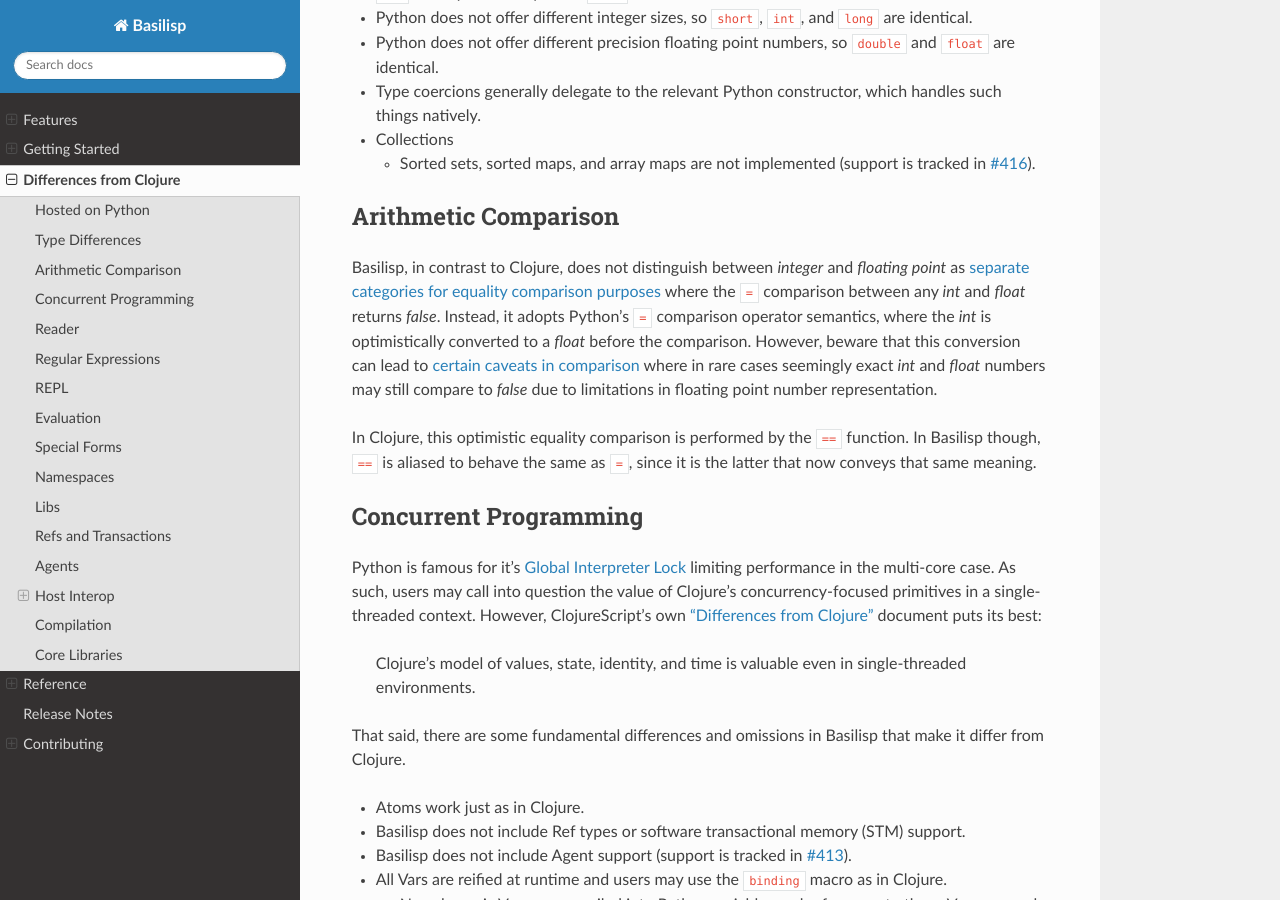
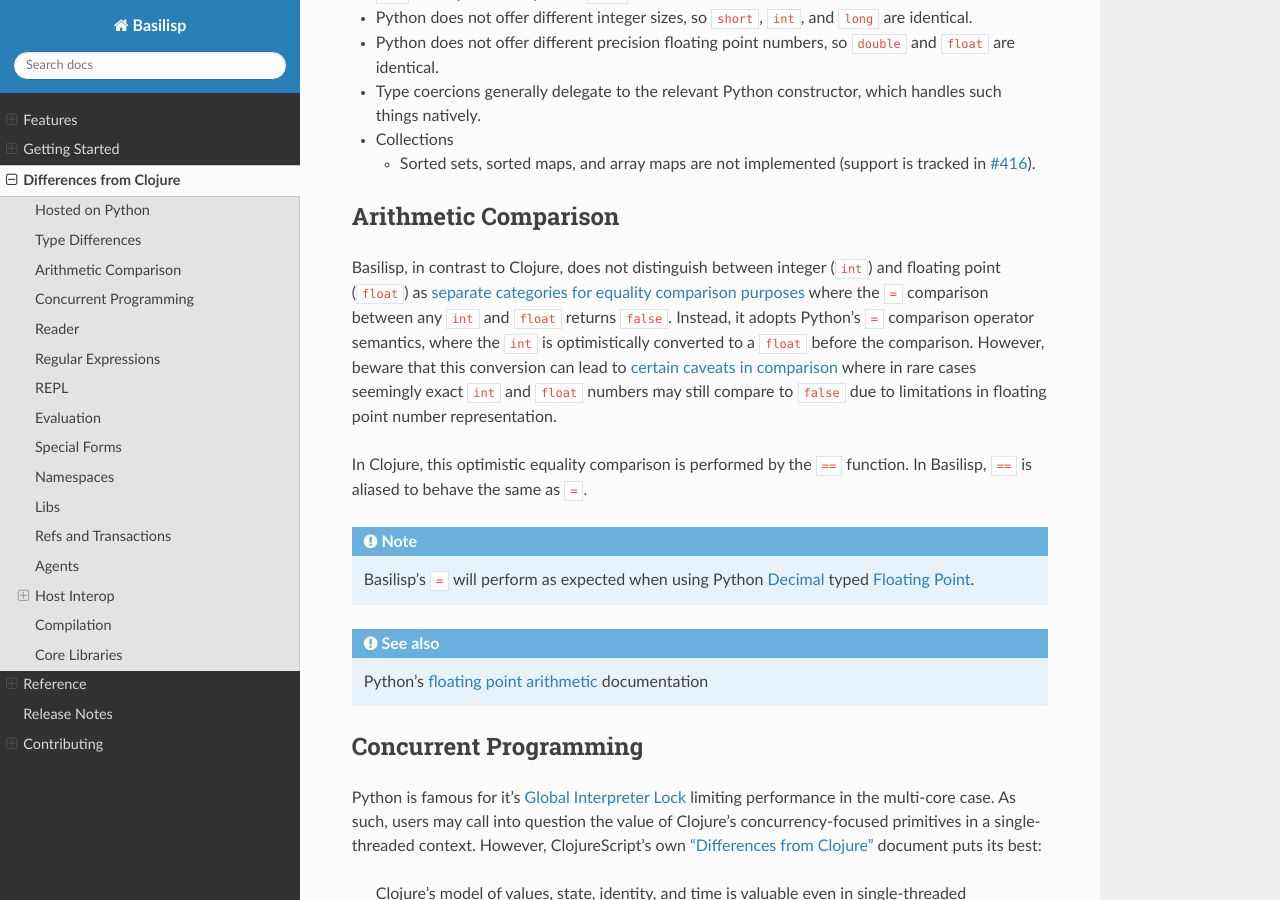
Before and after one commit to basilisp-lang/basilisp, a Sphinx documentation site: the page built from docs/differencesfromclojure.rst, in a window 1280 px wide and 900 px high, scrolled down 651 px. Built offline with Sphinx 7.4.7 and the Read the Docs theme 2.0.0, drawn with Linux system fonts in a browser that asks for light colours; cross-references to code outside the pages are shown as plain code.

Commit message:
address review comments (doc, `==` as defn)

```diff
--- a/docs/differencesfromclojure.rst
+++ b/docs/differencesfromclojure.rst
@@ -37,9 +37,17 @@
 Arithmetic Comparison
 ---------------------
 
-Basilisp, in contrast to Clojure, does not distinguish between `integer` and `floating point` as `separate categories for equality comparison purposes <https://clojure.org/guides/equality>`_ where the ``=`` comparison between any `int` and `float` returns `false`. Instead, it adopts Python's ``=`` comparison operator semantics, where the `int` is optimistically converted to a `float` before the comparison. However, beware that this conversion can lead to `certain caveats in comparison <https://stackoverflow.com/a/30100743>`_ where in rare cases seemingly exact `int` and `float` numbers may still compare to `false` due to limitations in floating point number representation.
+Basilisp, in contrast to Clojure, does not distinguish between integer (``int``) and floating point (``float``) as `separate categories for equality comparison purposes <https://clojure.org/guides/equality>`_ where the ``=`` comparison between any ``int`` and ``float`` returns ``false``. Instead, it adopts Python's ``=`` comparison operator semantics, where the ``int`` is optimistically converted to a ``float`` before the comparison. However, beware that this conversion can lead to `certain caveats in comparison <https://stackoverflow.com/a/30100743>`_ where in rare cases seemingly exact ``int`` and ``float`` numbers may still compare to ``false`` due to limitations in floating point number representation.
 
-In Clojure, this optimistic equality comparison is performed by the ``==`` function. In Basilisp though, ``==`` is aliased to behave the same as ``=``, since it is the latter that now conveys that same meaning.
+In Clojure, this optimistic equality comparison is performed by the ``==`` function. In Basilisp, ``==`` is aliased to behave the same as ``=``.
+
+.. note::
+
+   Basilisp's ``=`` will perform as expected when using Python `Decimal <https://docs.python.org/3/library/decimal.html>`__ typed :ref:`floating_point_numbers`.
+
+.. seealso::
+
+   Python's `floating point arithmetic <https://docs.python.org/3/tutorial/floatingpoint.html>`_ documentation
 
 .. _concurrent_programming:
 
--- a/docs/pyinterop.rst
+++ b/docs/pyinterop.rst
@@ -246,7 +246,7 @@
    Return annotations are combined as by ``typing.Union``, so ``typing.Union[str, str] == str``.
    The annotations for individual arity arguments are preserved in their compiled form, but they are challenging to access programmatically.
 
-.. _arithmeticdivision
+.. _arithmeticdivision:
 
 Arithmetic division
 -------------------
```
Also changed, not shown: 1 other file.
